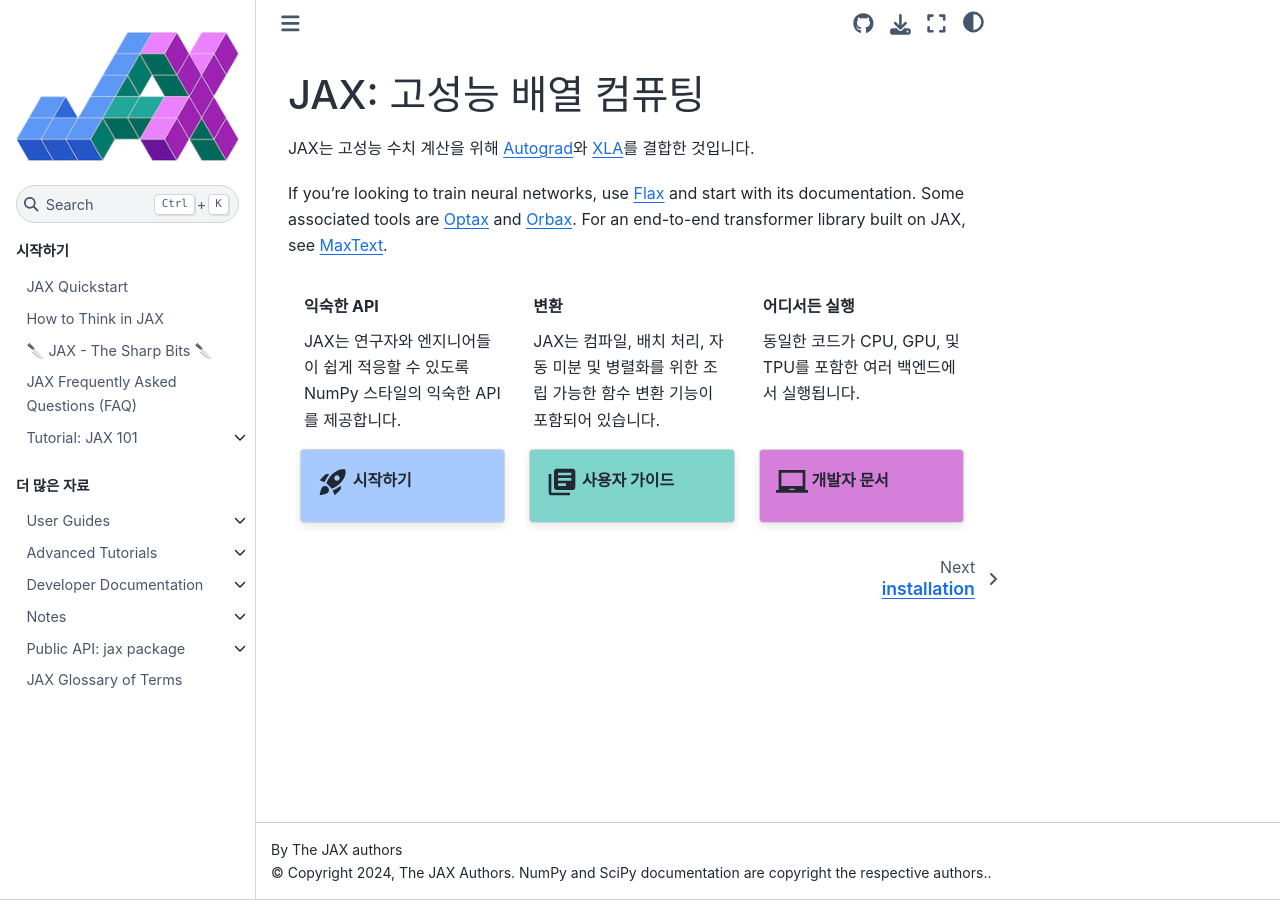
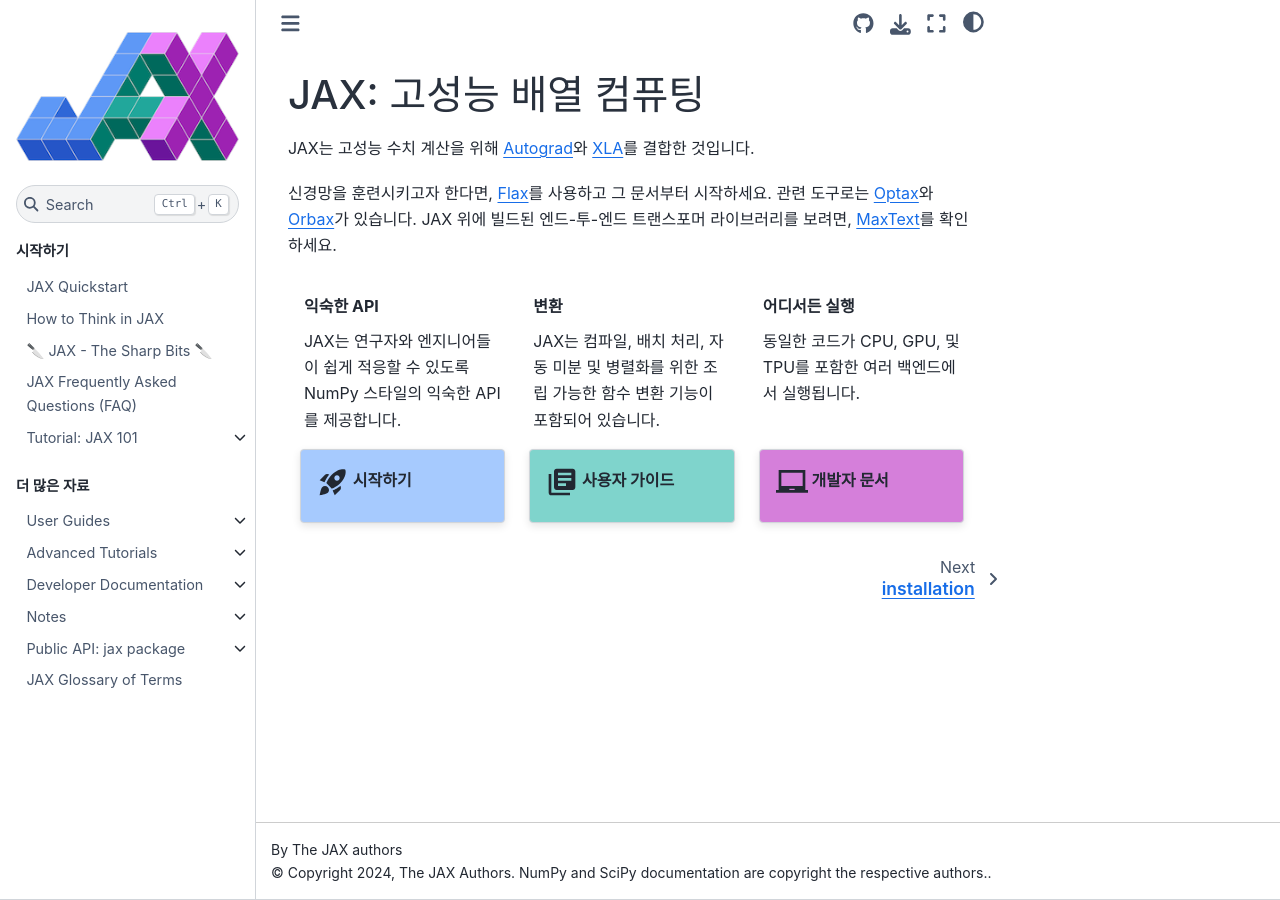
Before and after one commit to kolonist26/jax-kr, a Sphinx documentation site: the page built from docs/index.rst, in a window 1280 px wide. Built offline with Sphinx 7.4.7 and the Sphinx Book theme 1.1.4, drawn with Linux system fonts in a browser that asks for light colours; pages that are not in the unit, such as notebooks, are missing from menus.

Commit message:
Translate docs/index.rst

```diff
--- a/docs/index.rst
+++ b/docs/index.rst
@@ -3,9 +3,9 @@
 
 JAX는 고성능 수치 계산을 위해 Autograd_\ 와 XLA_\ 를 결합한 것입니다.
 
-If you're looking to train neural networks, use Flax_ and start with its documentation.
-Some associated tools are Optax_ and Orbax_.
-For an end-to-end transformer library built on JAX, see MaxText_.
+신경망을 훈련시키고자 한다면, Flax_\ 를 사용하고 그 문서부터 시작하세요.
+관련 도구로는 Optax_\ 와 Orbax_\ 가 있습니다.
+JAX 위에 빌드된 엔드-투-엔드 트랜스포머 라이브러리를 보려면, MaxText_\ 를 확인하세요.
 
 .. grid:: 3
    :margin: 0
```
